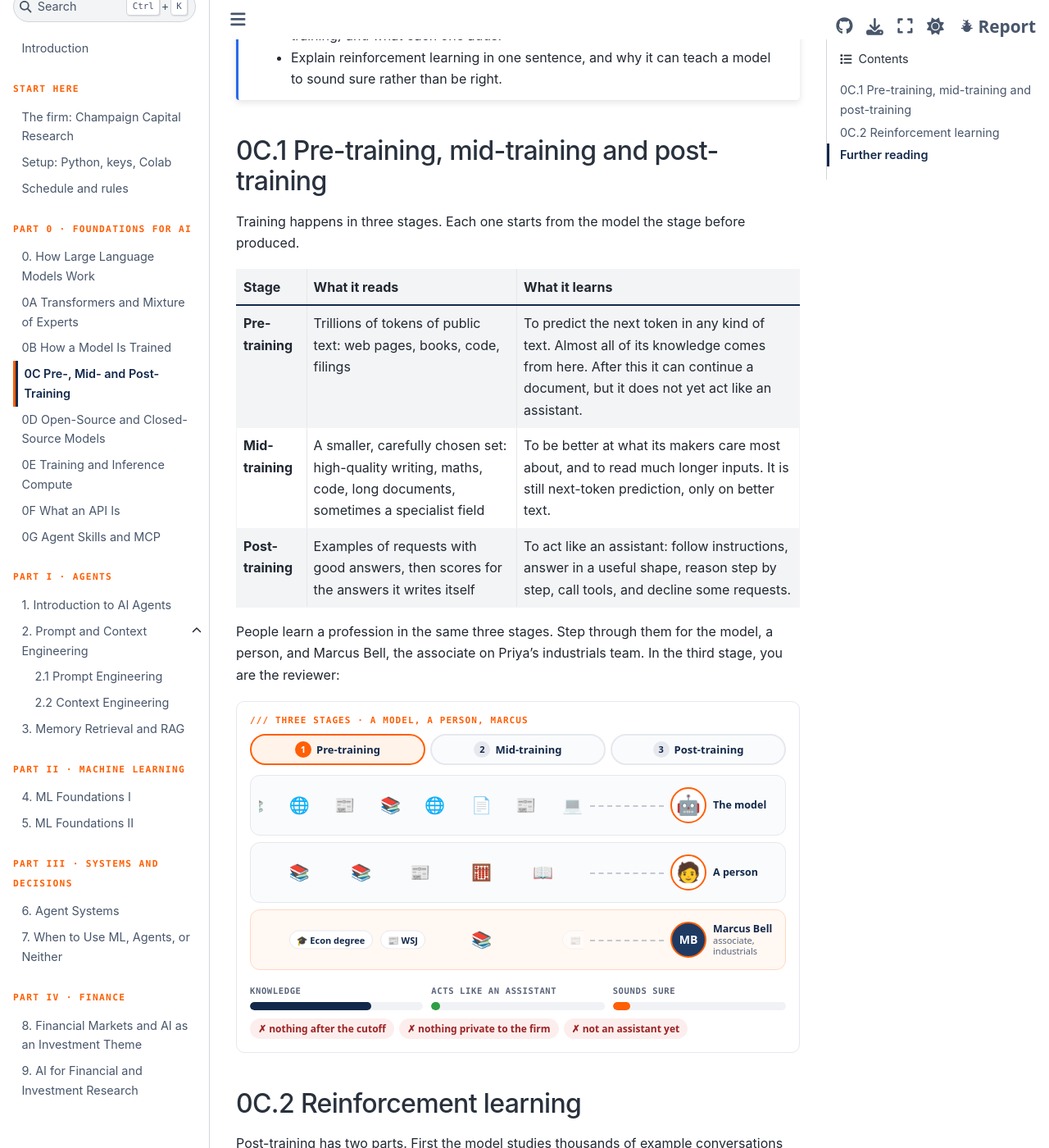
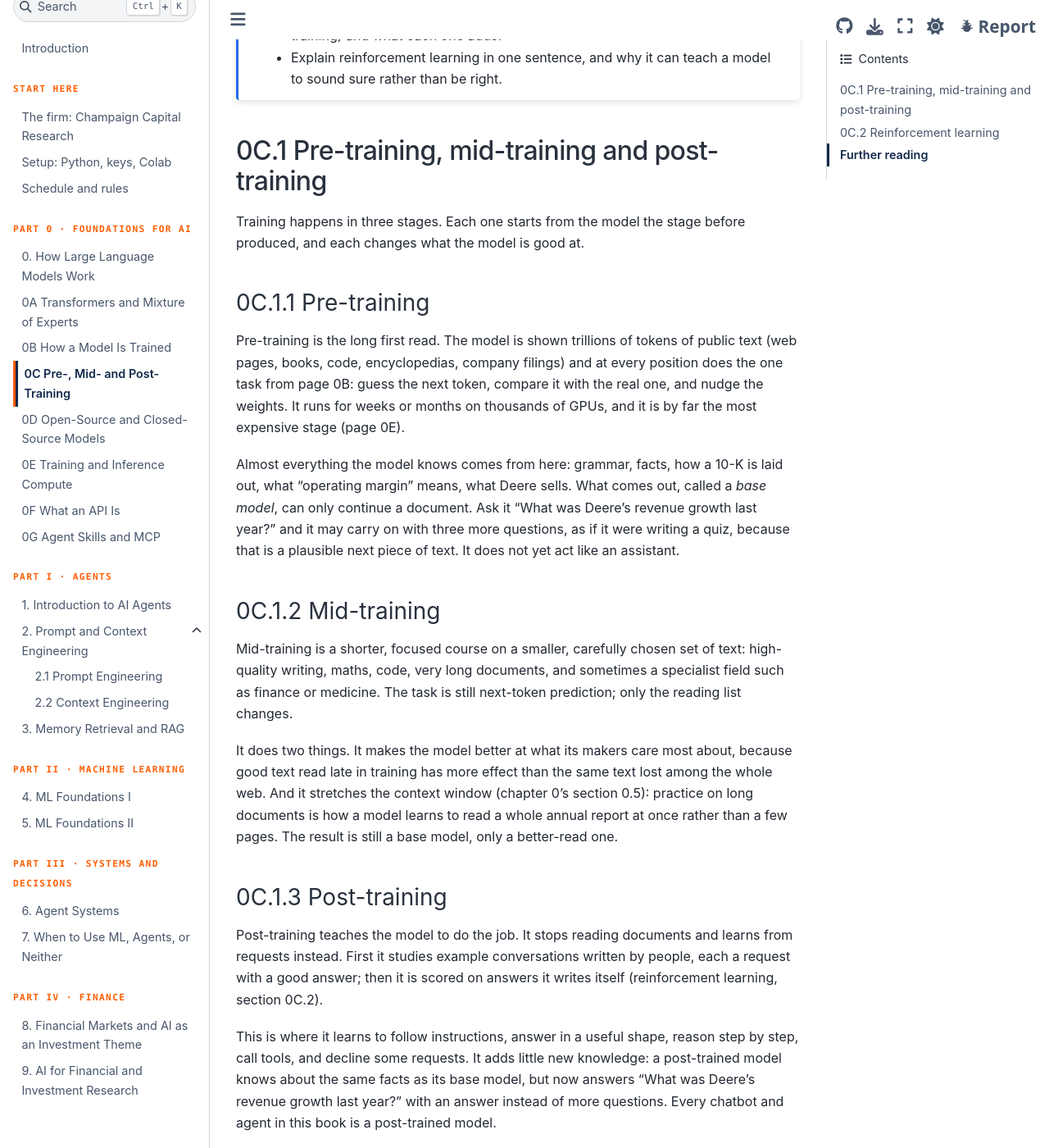
Before and after one commit to ashcastelinocs124/msba-ai-workshop, a Jupyter Book: the page built from book/ch00-post-training.md, in a window 1280 px wide and 1400 px high, scrolled down 816 px. Shown: the whole window at 82% size. Built offline with Jupyter Book 1.0.4 settings and Sphinx 7.4.7 and the Sphinx Book theme 1.1.4, drawn with Linux system fonts in a browser that asks for light colours; some of the changed text lies outside the part shown.

Commit message:
Explain pre-, mid- and post-training separately on page 0C

```diff
--- a/book/ch00-post-training.md
+++ b/book/ch00-post-training.md
@@ -16,7 +16,27 @@
 
 ## 0C.1 Pre-training, mid-training and post-training
 
-Training happens in three stages. Each one starts from the model the stage before produced.
+Training happens in three stages. Each one starts from the model the stage before produced, and each changes what the model is good at.
+
+### 0C.1.1 Pre-training
+
+Pre-training is the long first read. The model is shown trillions of tokens of public text (web pages, books, code, encyclopedias, company filings) and at every position does the one task from page 0B: guess the next token, compare it with the real one, and nudge the weights. It runs for weeks or months on thousands of GPUs, and it is by far the most expensive stage (page 0E).
+
+Almost everything the model knows comes from here: grammar, facts, how a 10-K is laid out, what "operating margin" means, what Deere sells. What comes out, called a *base model*, can only continue a document. Ask it "What was Deere's revenue growth last year?" and it may carry on with three more questions, as if it were writing a quiz, because that is a plausible next piece of text. It does not yet act like an assistant.
+
+### 0C.1.2 Mid-training
+
+Mid-training is a shorter, focused course on a smaller, carefully chosen set of text: high-quality writing, maths, code, very long documents, and sometimes a specialist field such as finance or medicine. The task is still next-token prediction; only the reading list changes.
+
+It does two things. It makes the model better at what its makers care most about, because good text read late in training has more effect than the same text lost among the whole web. And it stretches the context window (chapter 0's section 0.5): practice on long documents is how a model learns to read a whole annual report at once rather than a few pages. The result is still a base model, only a better-read one.
+
+### 0C.1.3 Post-training
+
+Post-training teaches the model to do the job. It stops reading documents and learns from requests instead. First it studies example conversations written by people, each a request with a good answer; then it is scored on answers it writes itself (reinforcement learning, section 0C.2).
+
+This is where it learns to follow instructions, answer in a useful shape, reason step by step, call tools, and decline some requests. It adds little new knowledge: a post-trained model knows about the same facts as its base model, but now answers "What was Deere's revenue growth last year?" with an answer instead of more questions. Every chatbot and agent in this book is a post-trained model.
+
+### The three stages side by side
 
 | Stage | What it reads | What it learns |
 |---|---|---|
```
